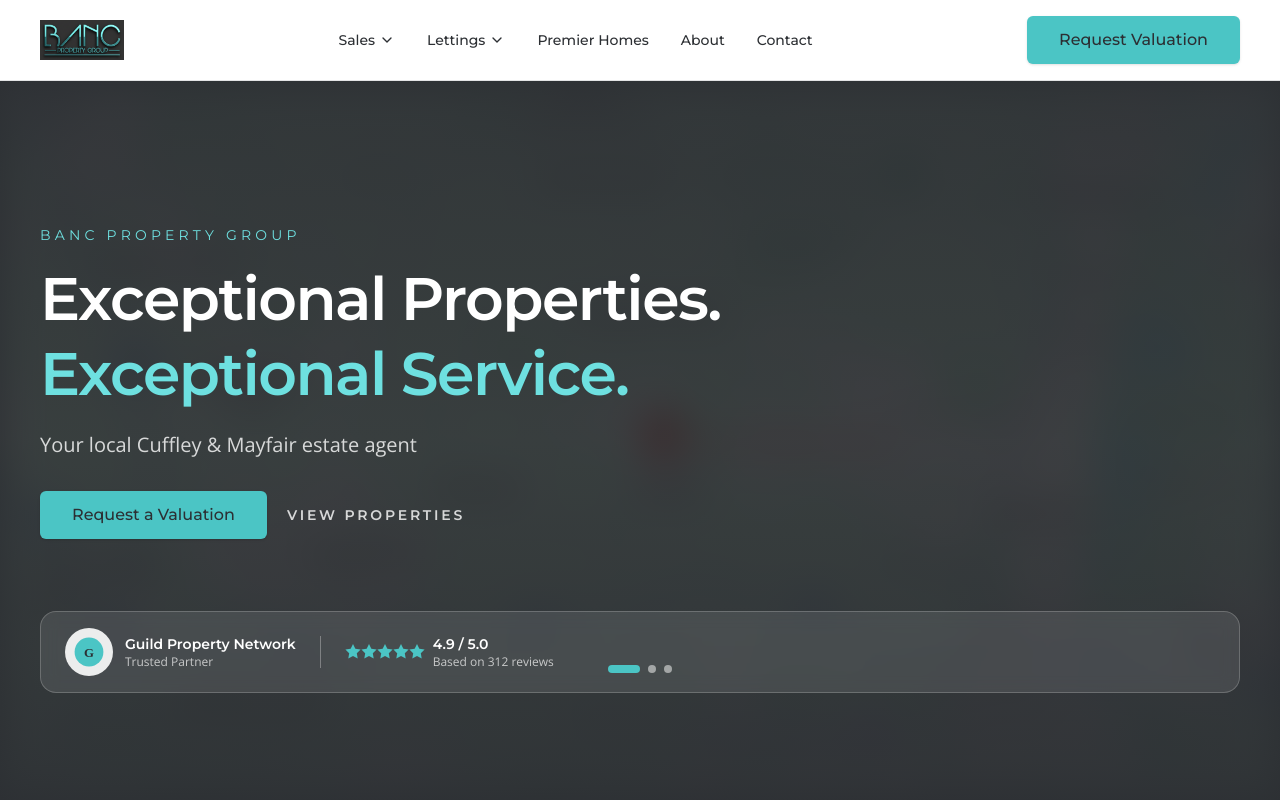
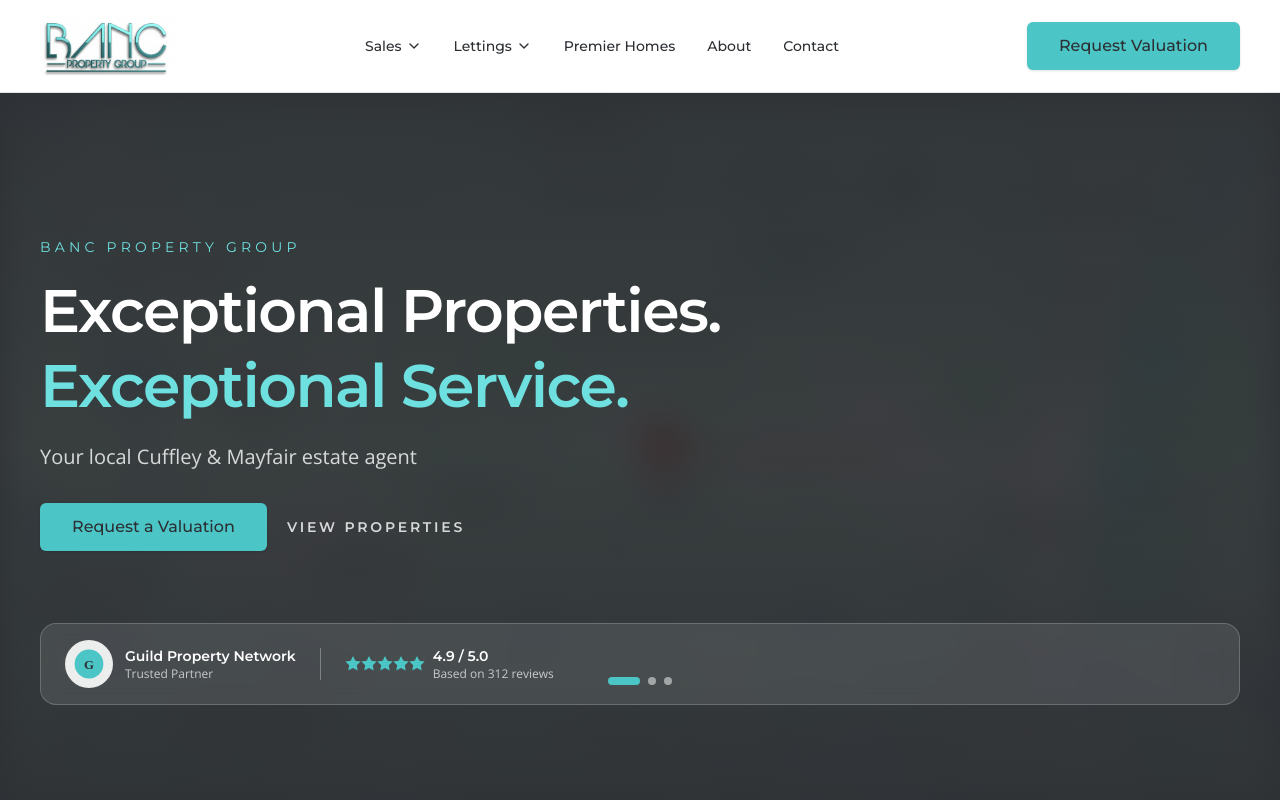
Before and after one commit to Keval81/Banc-replacement-website, a Next.js app: page / in a window 1280 px wide. Shown: the top 800 px of the page. Built offline with nearby package versions, Linux system fonts and the light colour scheme.

Commit message:
Update logo to Logo 2 and increase size by 50%
- Replaced logo with Logo 2.png from design folder
- Increased logo size from 140x40 to 210x60 (50% bigger)
- Updated both Header and Footer components

```diff
--- a/app/components/Footer.tsx
+++ b/app/components/Footer.tsx
@@ -11,9 +11,9 @@ export default function Footer() {
             <Image
               src="/banc-logo.png"
               alt="Banc Property Group"
-              width={140}
-              height={40}
-              className="h-10 w-auto object-contain brightness-0 invert"
+              width={210}
+              height={60}
+              className="h-[60px] w-auto object-contain brightness-0 invert"
             />
             <p className="mt-4 text-sm text-white/70">
               Exceptional properties and bespoke service across Cuffley, Mayfair, and beyond.
--- a/app/components/Header.tsx
+++ b/app/components/Header.tsx
@@ -59,9 +59,9 @@ export default function Header() {
           <Image
             src="/banc-logo.png"
             alt="Banc Property Group"
-            width={140}
-            height={40}
-            className="h-10 w-auto object-contain"
+            width={210}
+            height={60}
+            className="h-[60px] w-auto object-contain"
             priority
           />
         </Link>
```
Also changed, not shown: public/banc-logo.png.
